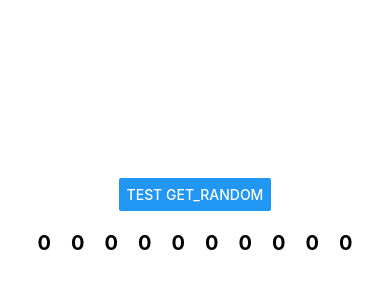
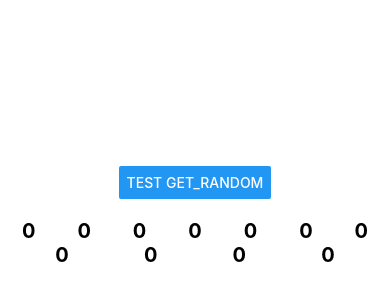
Before and after one commit to Bobstyle23/quantus-assessment, a React Native app: screen / in a window 390 px wide. Shown: the part 206-506 px from the top of the page. Built offline with nearby package versions, Linux system fonts and the light colour scheme.

Commit message:
Fix NaN output

```diff
--- a/App.js
+++ b/App.js
@@ -4,7 +4,13 @@ import { StyleSheet, Text, View, Button } from 'react-native';
 export default function App() {
   const [counts, setCounts] = useState(new Array(11).fill(0));
 
-  const test_get_random = () => {
+
+
+  function get_1_or_0() {
+    return Math.floor(Math.random() * 2);
+  }
+
+function test_get_random () {
     const counts = new Array(11).fill(0);
     for (let i = 0; i < 1000; i++) {
       const r = get_random(10);
@@ -12,13 +18,42 @@ export default function App() {
     }
     setCounts(counts);
   }
+  //
+  // function test_get_random() {
+  //   let frequency = {};
+  //   for (let i = 0; i < 100000; i++) {
+  //     let randomNumber = get_random(10);
+  //     if (frequency[randomNumber] === undefined) {
+  //       frequency[randomNumber] = 0;
+  //     }
+  //     frequency[randomNumber]++;
+  //   }
+  //   console.log(frequency);
+  //   // setCounts(frequency);
+  // }
 
+  console.log(counts)
+
+  function get_random(n) {
+    if (n === 0) {
+      return 0;
+    }
+    let bitCount = Math.floor(Math.log2(n)) + 1;
+    let randomNumber = 0;
+    for (let i = 0; i < bitCount; i++) {
+      let bit = get_1_or_0();
+      randomNumber |= (bit << i);
+    }
+    if (randomNumber > n) {
+      randomNumber = get_random(n);
+    }
+    return randomNumber;
+  }
   return (
       <View style={styles.container}>
         <Button title="Test get_random" onPress={test_get_random} />
         <View style={styles.counts}>
-          {counts.slice(0,10).map((count, i) => (
-              console.log(count),
+          {counts.map((count, i) => (
               <Text key={i} style={styles.count}>{count}</Text>
           ))}
         </View>
@@ -26,20 +61,7 @@ export default function App() {
   );
 }
 
-function get_1_or_0() {
-  return Math.floor(Math.random() * 2);
-}
 
-function get_random(n) {
-  let result = 0;
-  let count = 0;
-  while (n > 0) {
-    result = (result << 1) | get_1_or_0();
-    n = Math.floor(n / 2);
-    count++;
-  }
-  return result;
-}
 
 const styles = StyleSheet.create({
   container: {
@@ -50,10 +72,12 @@ const styles = StyleSheet.create({
   counts: {
     flexDirection: 'row',
     flexWrap: 'wrap',
+    alignItems:'center',
+    justifyContent: 'space-evenly',
     marginTop: 20,
   },
   count: {
-    marginHorizontal: 10,
+    marginHorizontal: 20,
     fontSize: 20,
     fontWeight: 'bold',
   },
```
